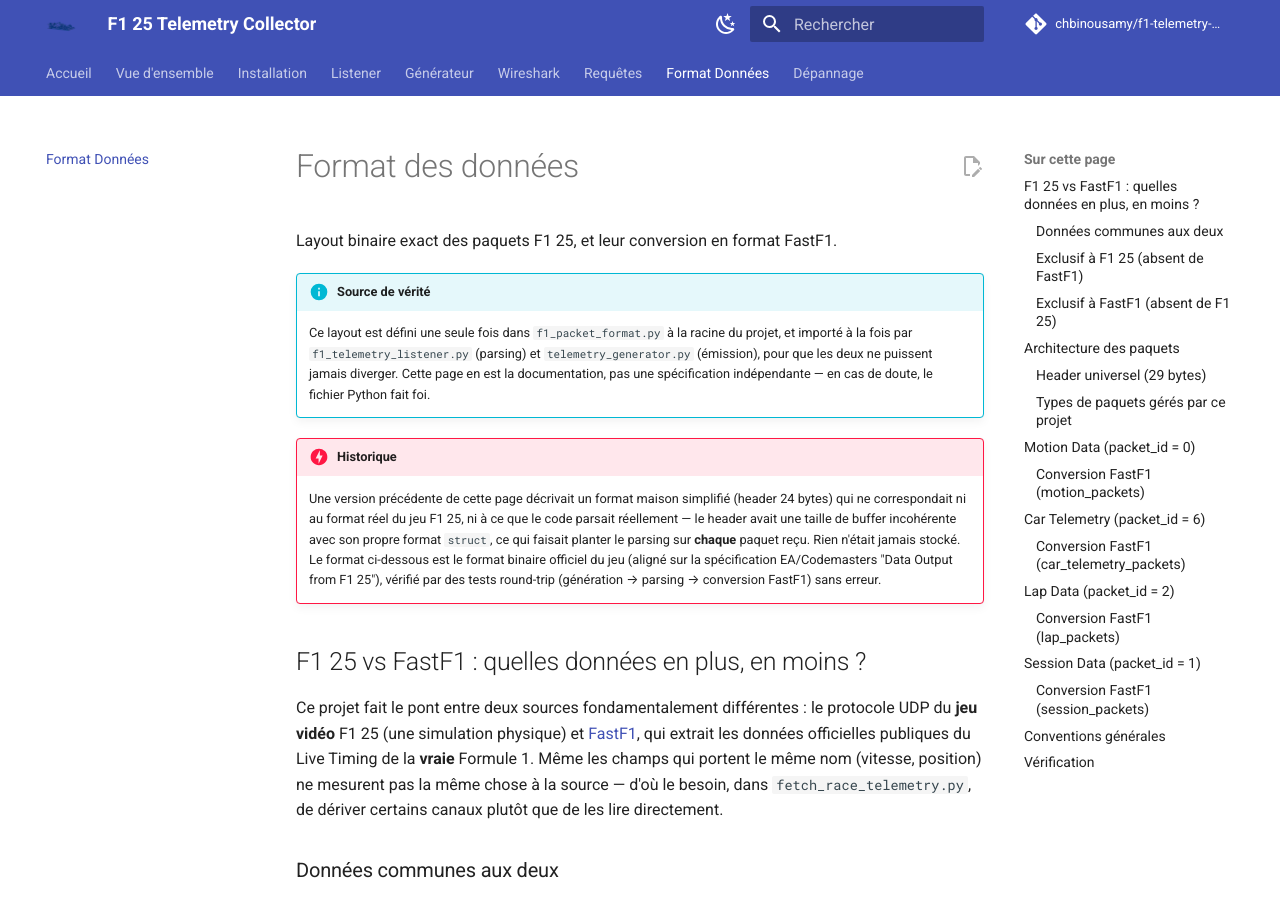
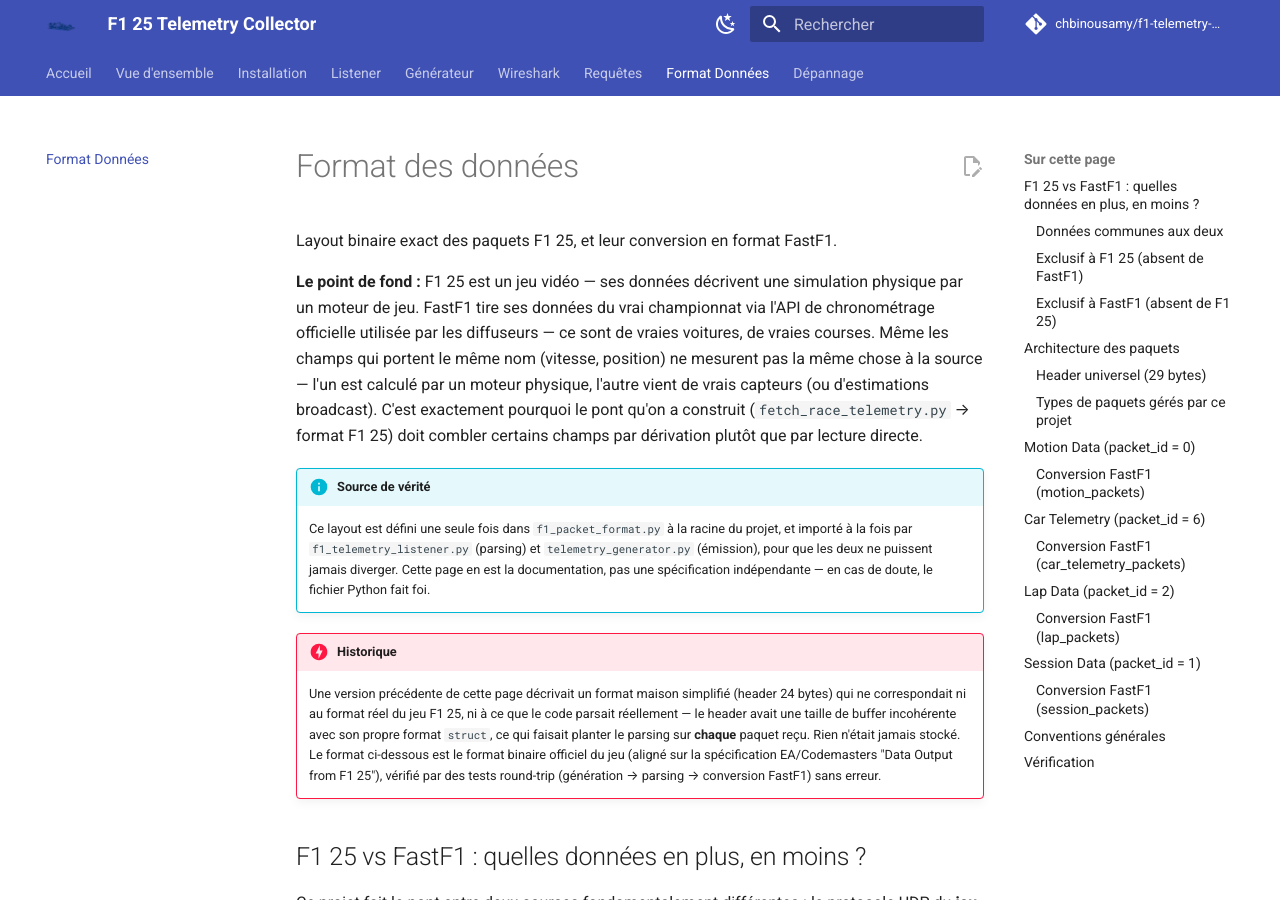
Before and after one commit to chbinousamy/f1-telemetry-docs, an MkDocs documentation site: the page built from docs/data-format.md, in a window 1280 px wide and 900 px high. Built offline with MkDocs 1.6.1 and Material for MkDocs 9.7.7, drawn with Linux system fonts in a browser that asks for light colours; comment, search, counter and statistics services are not loaded.

Commit message:
Add 'le point de fond' framing paragraph right under the title

```diff
--- a/docs/data-format.md
+++ b/docs/data-format.md
@@ -1,6 +1,14 @@
 # Format des données
 
 Layout binaire exact des paquets F1 25, et leur conversion en format FastF1.
+
+**Le point de fond :** F1 25 est un jeu vidéo — ses données décrivent une simulation physique par
+un moteur de jeu. FastF1 tire ses données du vrai championnat via l'API de chronométrage
+officielle utilisée par les diffuseurs — ce sont de vraies voitures, de vraies courses. Même les
+champs qui portent le même nom (vitesse, position) ne mesurent pas la même chose à la source —
+l'un est calculé par un moteur physique, l'autre vient de vrais capteurs (ou d'estimations
+broadcast). C'est exactement pourquoi le pont qu'on a construit (`fetch_race_telemetry.py` →
+format F1 25) doit combler certains champs par dérivation plutôt que par lecture directe.
 
 !!! info "Source de vérité"
     Ce layout est défini une seule fois dans `f1_packet_format.py` à la racine du projet, et
```
